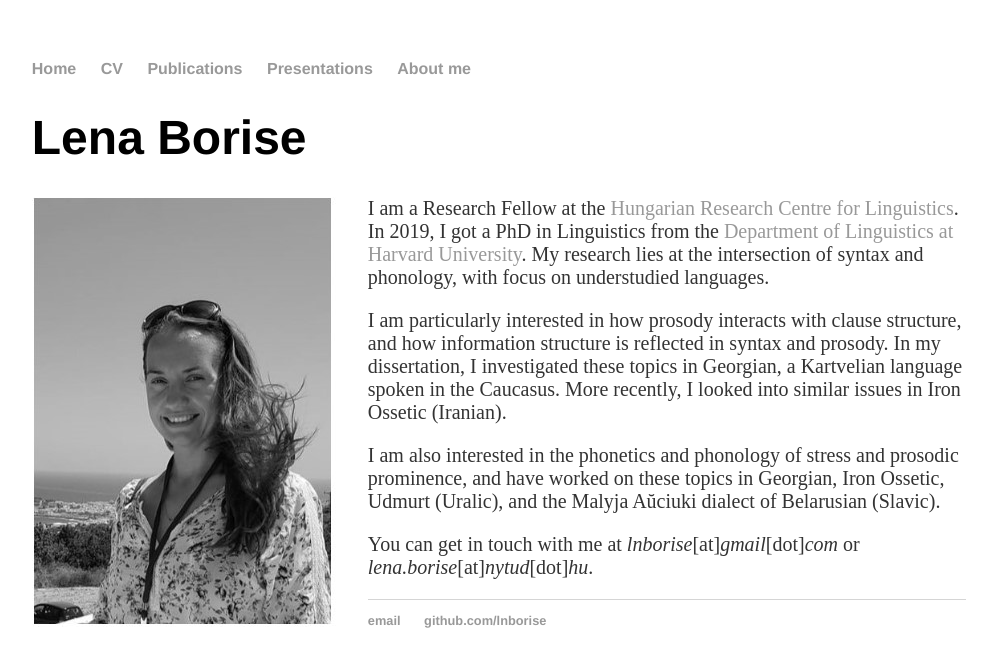
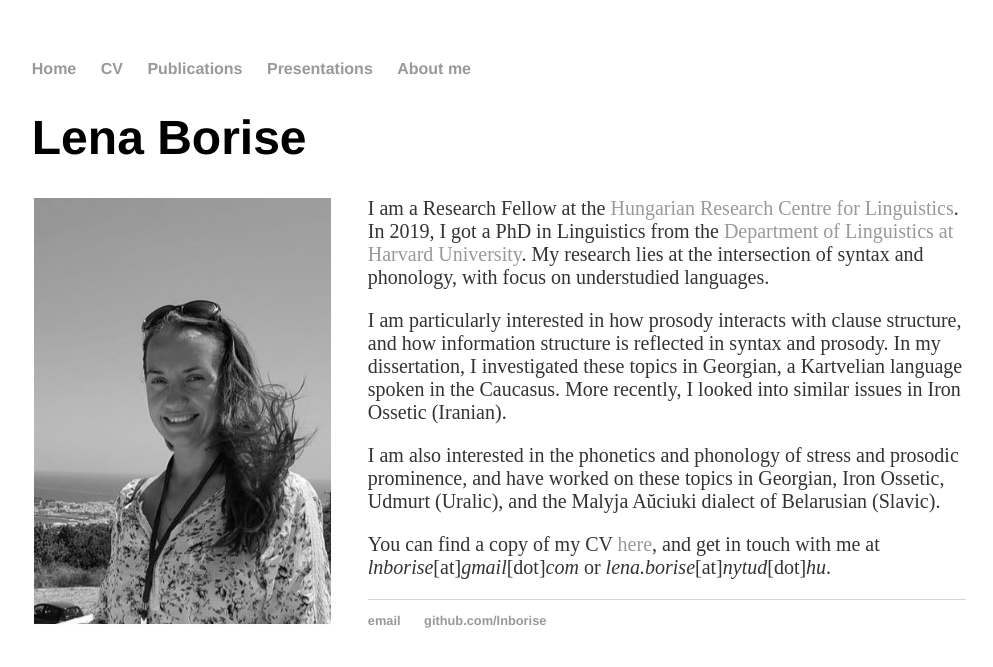
Before and after one commit to lnborise/lnborise.github.io, a Jekyll site: the page built from index.html, in a window 1280 px wide. Shown: the top 667 px of the page, without its empty margins (141-1134 px from the left). Built offline with Jekyll 4.4.1, drawn with Linux system fonts in a browser that asks for light colours.

Commit message:
Update index.html

```diff
--- a/index.html
+++ b/index.html
@@ -14,6 +14,8 @@ title: Lena Borise
 
 	<p>I am also interested in the phonetics and phonology of stress and prosodic prominence, and have worked on these topics in Georgian, Iron Ossetic, Udmurt (Uralic), and the Malyja Aŭciuki dialect of Belarusian (Slavic).</p>
 	<p></p>
-	<p>You can get in touch with me at <i>lnborise</i>[at]<i>gmail</i>[dot]<i>com</i> or <i>lena.borise</i>[at]<i>nytud</i>[dot]<i>hu</i>.</p>
+	<p>You can find a copy of my CV <a href="https://lnborise.github.io/assets/Borise_CV_Jan2022.pdf">here</a>, and get in touch with me at <i>lnborise</i>[at]<i>gmail</i>[dot]<i>com</i> or <i>lena.borise</i>[at]<i>nytud</i>[dot]<i>hu</i>.</p>
+
+
   </div>
 </div>
```
